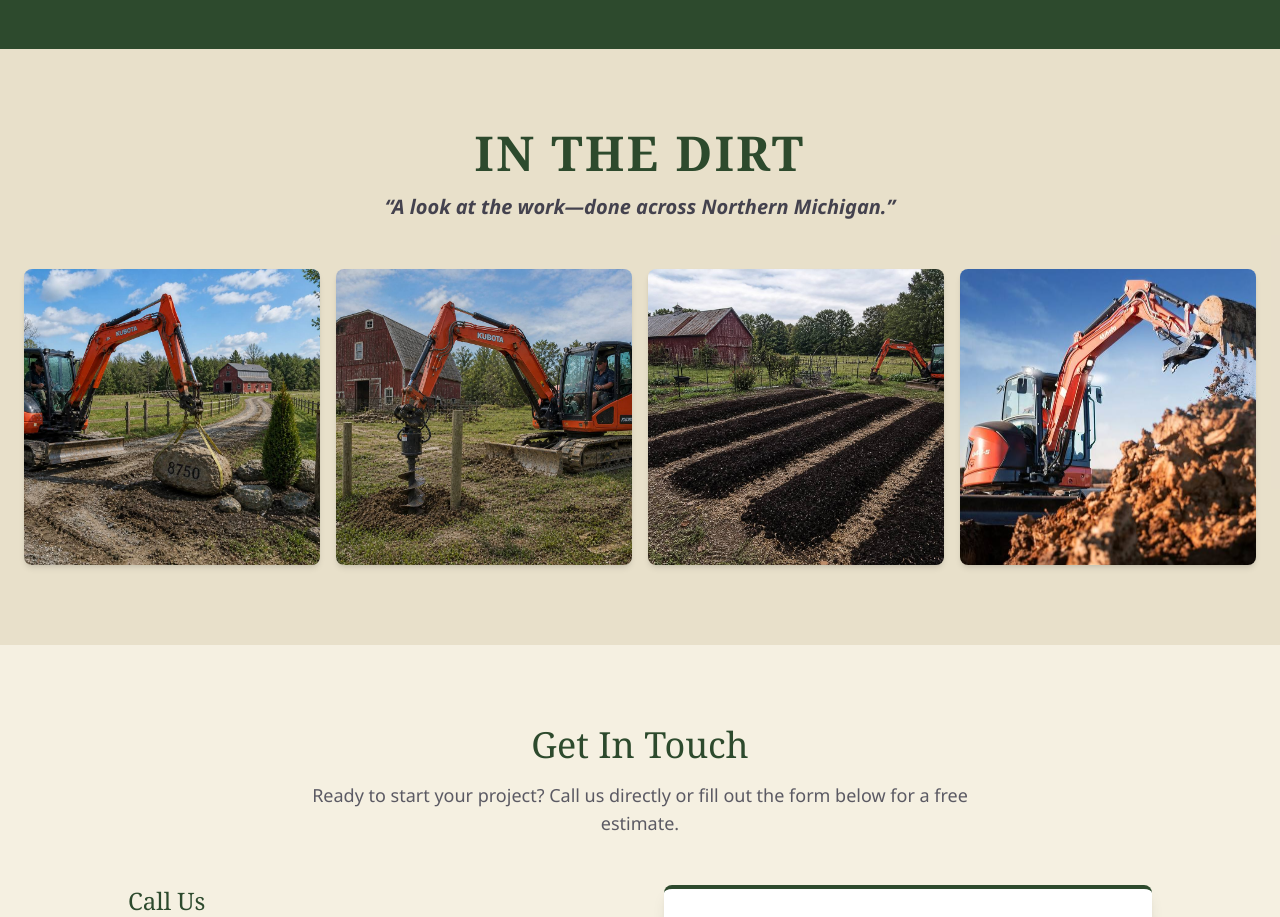
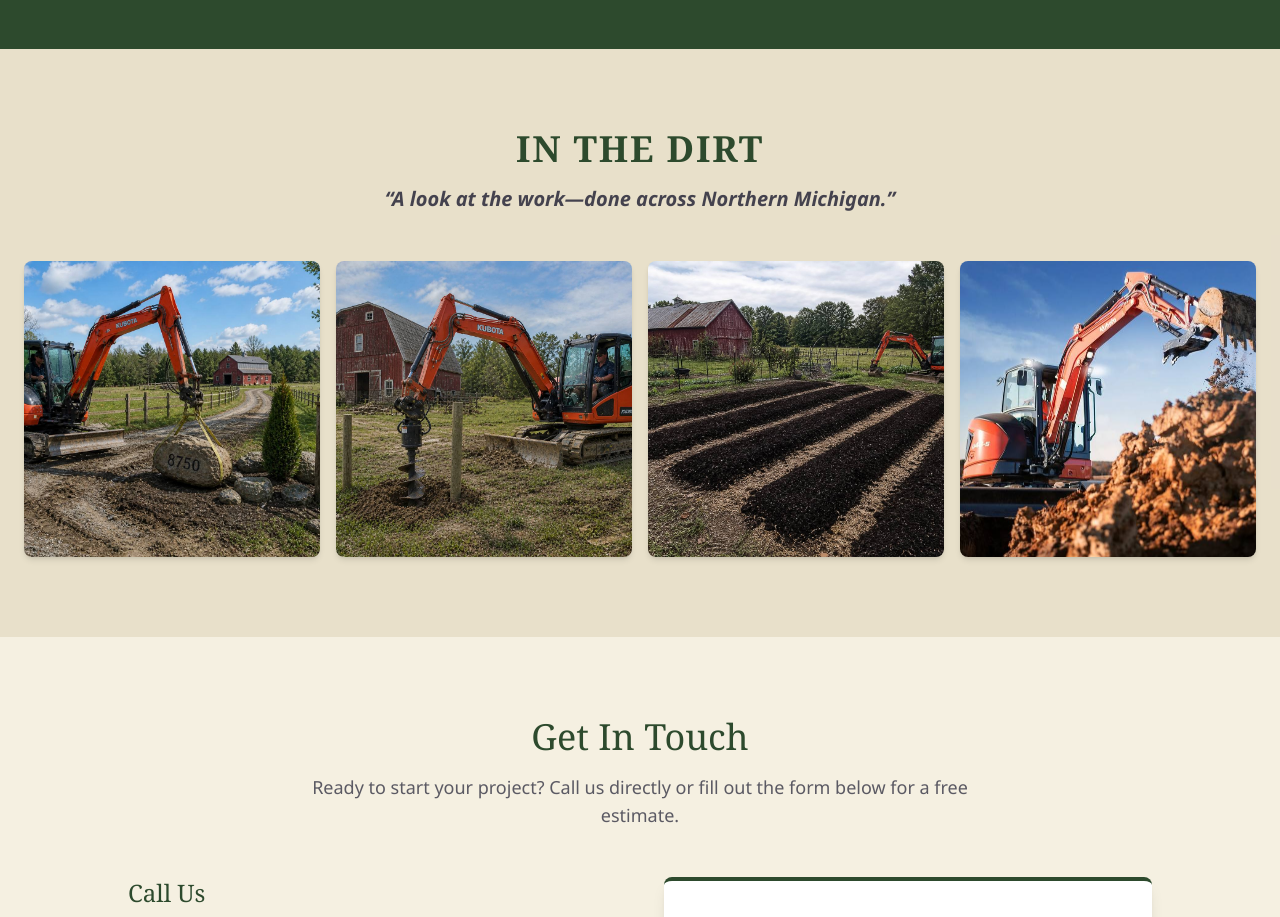
Before and after one commit to Sherryfarmshop/great-lakes-excavating, a Next.js app: page / in a window 1280 px wide. Shown: the part 5100-6017 px from the top of the page. Built offline with nearby package versions, Linux system fonts and the light colour scheme.

Commit message:
Smaller In the Dirt heading

```diff
--- a/src/components/Gallery.tsx
+++ b/src/components/Gallery.tsx
@@ -11,7 +11,7 @@ export default function Gallery() {
   return (
     <section id="gallery" className="py-20 bg-tan/30">
       <div className="max-w-7xl mx-auto px-6">
-        <h2 className="font-heading text-4xl md:text-5xl text-forest text-center mb-4 font-black uppercase tracking-wider">In the Dirt</h2>
+        <h2 className="font-heading text-3xl md:text-4xl text-forest text-center mb-4 font-black uppercase tracking-wider">In the Dirt</h2>
         <p className="text-center text-dark-text/80 text-xl font-bold mb-12 max-w-2xl mx-auto italic">
           &ldquo;A look at the work—done across Northern Michigan.&rdquo;
         </p>
```
